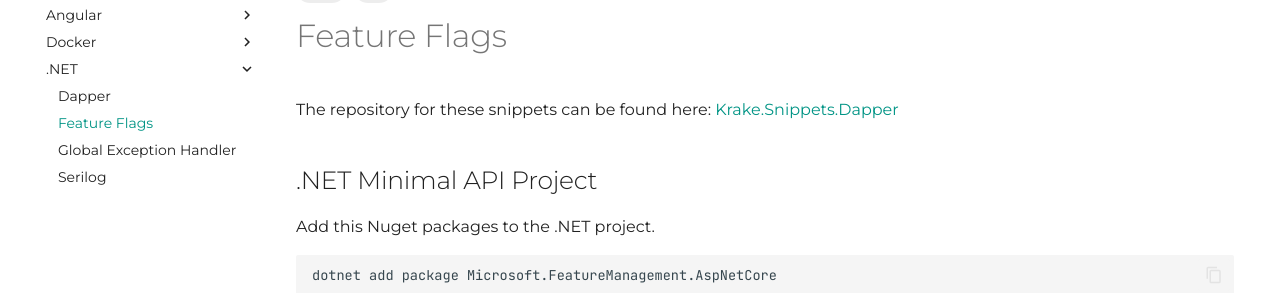
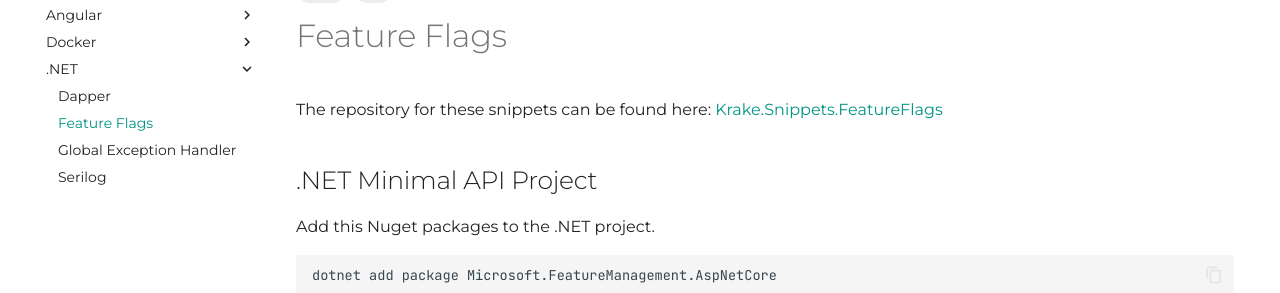
Before and after one commit to krake747/krake-blog, an MkDocs documentation site: the page built from docs/snippets/dotnet/feature-flags.md, in a window 1280 px wide and 900 px high. Shown: the part 171-464 px from the top of the window. Built offline with MkDocs 1.6.1 and Material for MkDocs 9.7.7, drawn with Linux system fonts in a browser that asks for light colours; comment, search, counter and statistics services are not loaded.

Commit message:
fix(snippets): repo url

```diff
--- a/docs/snippets/dotnet/feature-flags.md
+++ b/docs/snippets/dotnet/feature-flags.md
@@ -8,7 +8,7 @@
 
 # Feature Flags
 
-The repository for these snippets can be found here: [Krake.Snippets.Dapper](https://github.com/krake747/krake-blog-snippets/tree/main/Krake.Snippets.Dapper)
+The repository for these snippets can be found here: [Krake.Snippets.FeatureFlags](https://github.com/krake747/krake-blog-snippets/tree/main/Krake.Snippets.FeatureFlags)
 
 ## .NET Minimal API Project
 
```
